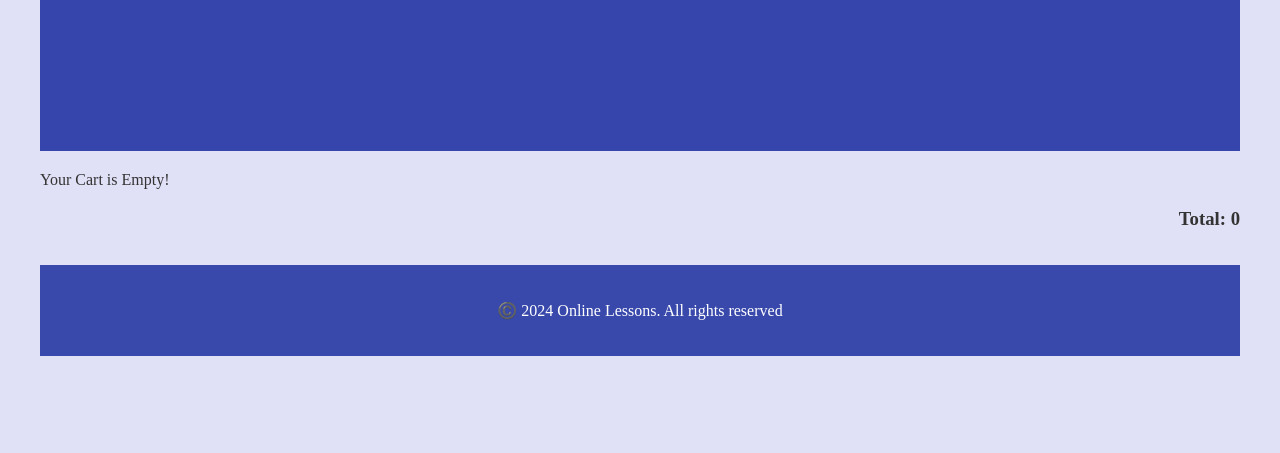
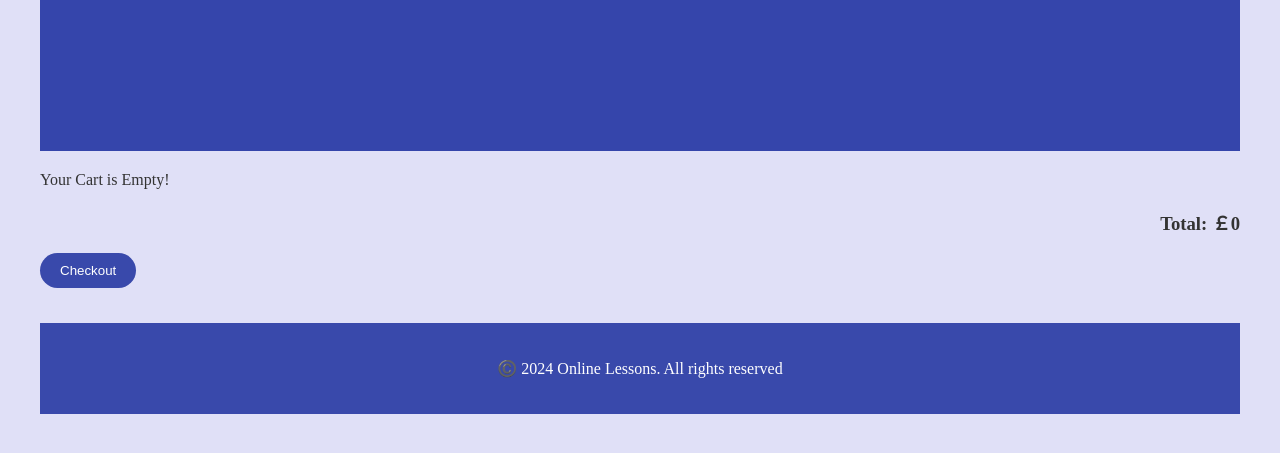
Before and after one commit to Suprru/e-learning, a plain HTML site: page cart.html in a window 1280 px wide. Shown: the part 249-702 px from the top of the page. Drawn offline with nearby package versions, Linux system fonts and the light colour scheme.

Commit message:
🟰 products-total for cartPage ✅

```diff
--- a/assets/js/app.js
+++ b/assets/js/app.js
@@ -10,12 +10,16 @@ new Vue({
             {id: 6, subject: 'humanities', location: 'Japan', price: 45, space: 7},
         ],
         cart: [],
-        total: 0.0,
     },
     created() {
         const storedCart = localStorage.getItem('cart');
         if (storedCart) {
             this.cart = JSON.parse(storedCart);
+        }
+    },
+    computed: {
+        totalPrice() {
+            return this.cart.reduce((sum, item) => sum + item.price, 0);
         }
     },
     methods: {
--- a/cart.html
+++ b/cart.html
@@ -30,7 +30,8 @@
                 </div>
             </div>
             <div class="total">
-                <h3>Total:<span> {{total}} </span></h3>
+                <h3>Total: ￡<span>{{totalPrice}} </span></h3>
+                <button type="button" @click="checkout(cart)" class="add-to-cart">Checkout</button>
             </div>
         </section>
         <footer>
```
Also changed, not shown: products.html (+0 -1 lines).
